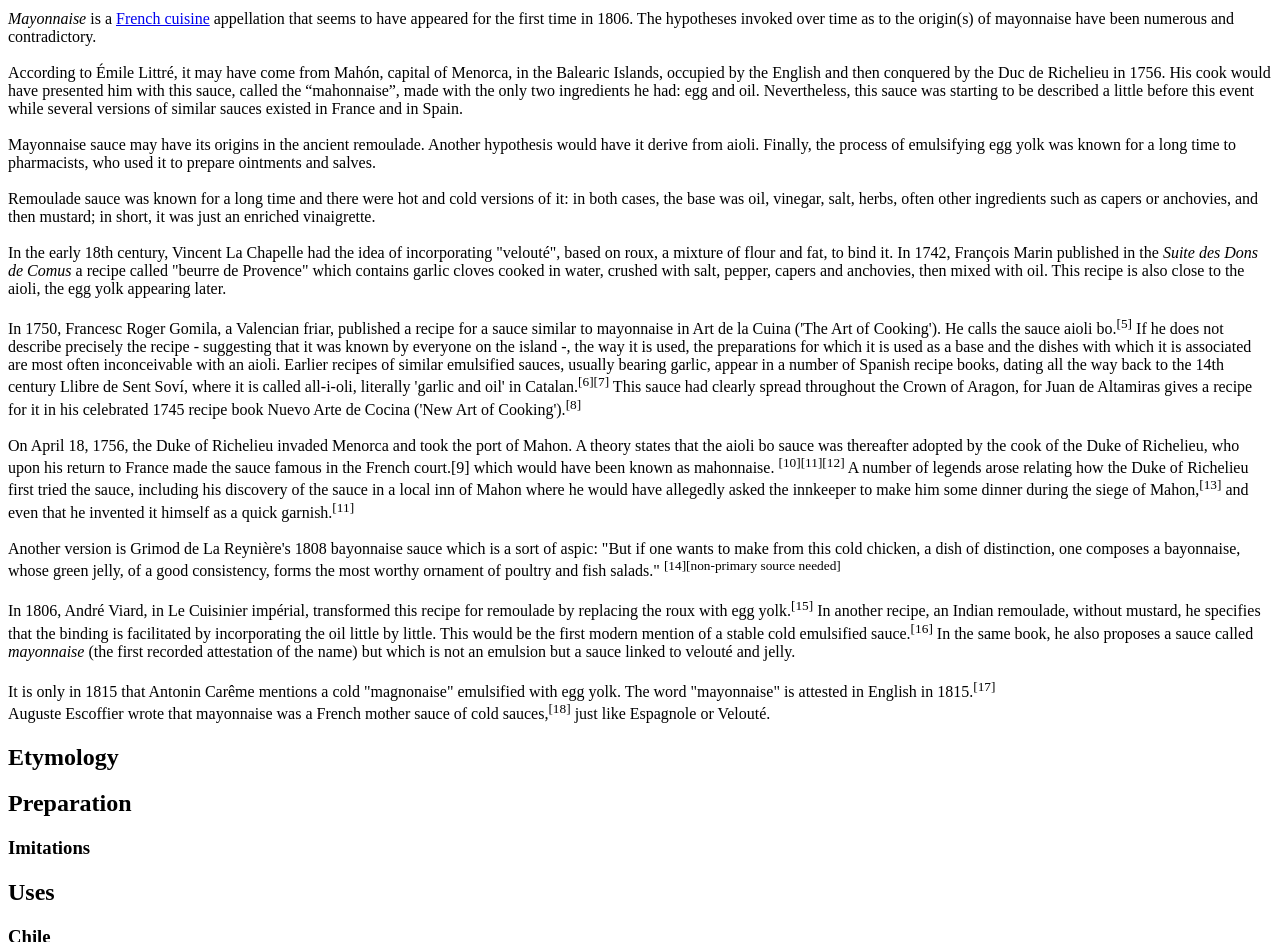
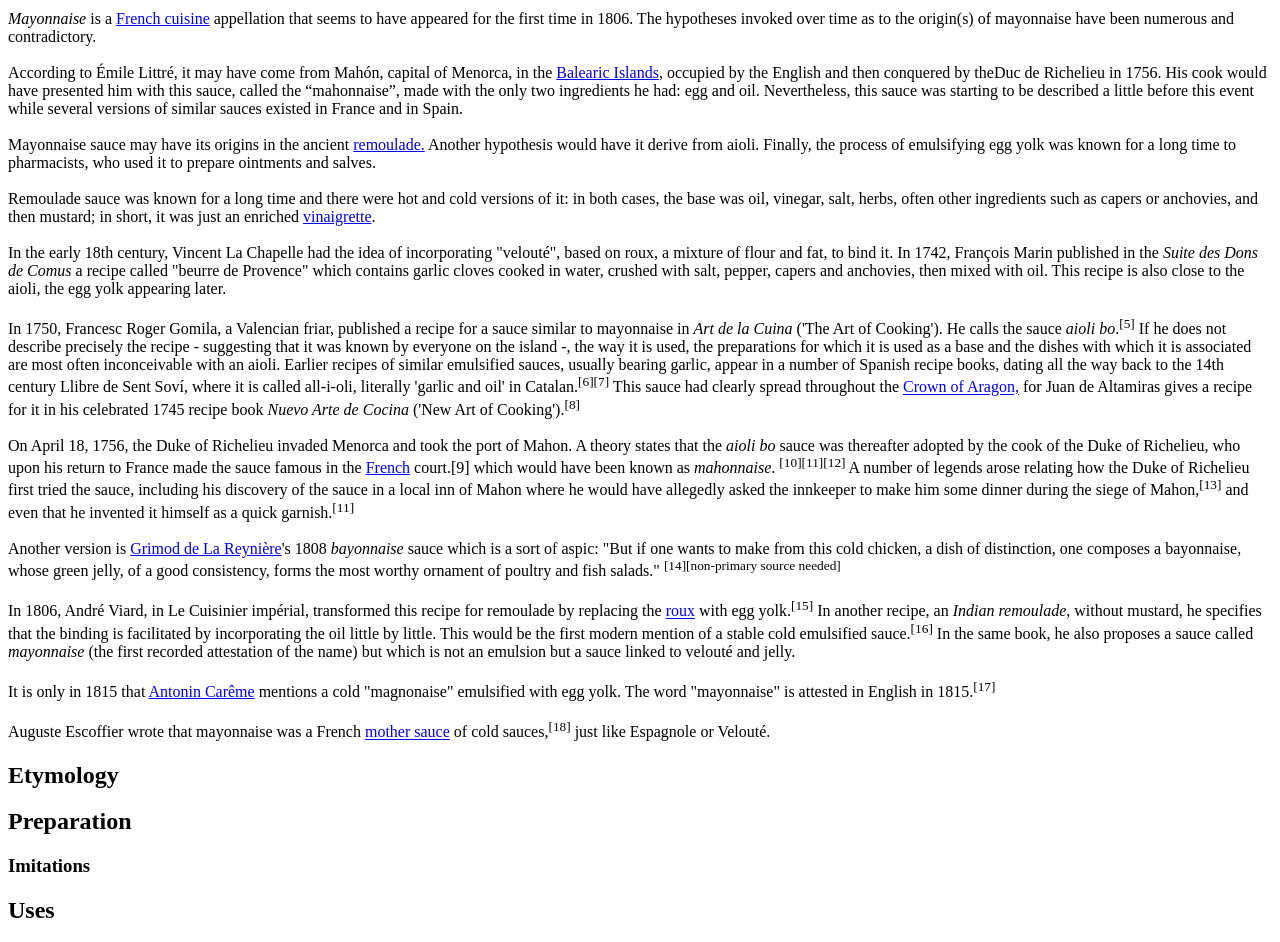
Before and after one commit to nabu1980/nabu1980.github.io, a plain HTML site: page assignment3.html in a window 1280 px wide. Shown: the part 560-1502 px from the top of the page. Drawn offline with Linux system fonts and the light colour scheme.

Commit message:
Update assignment3.html

```diff
--- a/assignment3.html
+++ b/assignment3.html
@@ -46,64 +46,84 @@
           appellation that seems to have appeared for the first time in 1806.
           The hypotheses invoked over time as to the origin(s) of mayonnaise have been
           numerous and contradictory. <br> <br>
+
           According to Émile Littré, it may have come from Mahón, capital of Menorca,
-          in the Balearic Islands, occupied by the English and then conquered by the
-          Duc de Richelieu in 1756. His cook would have presented him with this sauce,
-          called the “mahonnaise”, made with the only two ingredients he had: egg
-          and oil. Nevertheless, this sauce was starting to be described a little
-          before this event while several versions of similar sauces existed in
-          France and in Spain. <br> <br>
-          Mayonnaise sauce may have its origins in the ancient remoulade. Another
+          in the <a href="https://en.wikipedia.org/wiki/Balearic_Islands">Balearic Islands</a>,
+          occupied by the English and then conquered by theDuc de Richelieu in 1756.
+          His cook would have presented him with this sauce, called the “mahonnaise”,
+          made with the only two ingredients he had: egg and oil. Nevertheless,
+          this sauce was starting to be described a little before this event while
+          several versions of similar sauces existed in France and in Spain. <br> <br>
+
+          Mayonnaise sauce may have its origins in the ancient
+          <a href="https://en.wikipedia.org/wiki/Remoulade">remoulade.</a> Another
           hypothesis would have it derive from aioli. Finally, the process of
           emulsifying egg yolk was known for a long time to pharmacists, who
           used it to prepare ointments and salves. <br> <br>
+
           Remoulade sauce was known for a long time and there were hot and cold
           versions of it: in both cases, the base was oil, vinegar, salt, herbs,
           often other ingredients such as capers or anchovies, and then mustard;
-          in short, it was just an enriched vinaigrette. <br> <br>
+          in short, it was just an enriched
+          <a href="https://en.wikipedia.org/wiki/Vinaigrette">vinaigrette</a>. <br> <br>
+
           In the early 18th century, Vincent La Chapelle had the idea of incorporating
           "velouté", based on roux, a mixture of flour and fat, to bind it. In 1742,
           François Marin published in the <em>Suite des Dons de Comus</em> a recipe called
           "beurre de Provence" which contains garlic cloves cooked in water, crushed
           with salt, pepper, capers and anchovies, then mixed with oil. This recipe is
           also close to the aioli, the egg yolk appearing later. <br> <br>
+
           In 1750, Francesc Roger Gomila, a Valencian friar, published a recipe for
-          a sauce similar to mayonnaise in Art de la Cuina ('The Art of Cooking').
-          He calls the sauce aioli bo.<sup>[5]</sup> If he does not describe precisely the recipe
+          a sauce similar to mayonnaise in <em>Art de la Cuina</em> ('The Art of Cooking').
+          He calls the sauce <em>aioli bo</em>.<sup>[5]</sup> If he does not describe precisely the recipe
           - suggesting that it was known by everyone on the island -, the way it is
           used, the preparations for which it is used as a base and the dishes with
           which it is associated are most often inconceivable with an aioli. Earlier
           recipes of similar emulsified sauces, usually bearing garlic, appear in a
           number of Spanish recipe books, dating all the way back to the 14th century
           Llibre de Sent Soví, where it is called all-i-oli, literally 'garlic and oil'
-          in Catalan.<sup>[6][7]</sup> This sauce had clearly spread throughout the Crown of Aragon,
+          in Catalan.<sup>[6][7]</sup> This sauce had clearly spread throughout the
+          <a href="https://en.wikipedia.org/wiki/Crown_of_Aragon">Crown of Aragon,</a>
           for Juan de Altamiras gives a recipe for it in his celebrated 1745 recipe book
-          Nuevo Arte de Cocina ('New Art of Cooking').<sup>[8]</sup> <br> <br>
+          <em>Nuevo Arte de Cocina</em> ('New Art of Cooking').<sup>[8]</sup> <br> <br>
+
           On April 18, 1756, the Duke of Richelieu invaded Menorca and took the port
-          of Mahon. A theory states that the aioli bo sauce was thereafter adopted by
+          of Mahon. A theory states that the <em>aioli bo</em> sauce was thereafter adopted by
           the cook of the Duke of Richelieu, who upon his return to France made the
-          sauce famous in the French court.[9] which would have been known as mahonnaise.
+          sauce famous in the <a href="https://en.wikipedia.org/wiki/Versailles">French</a>
+          court.[9] which would have been known as <em>mahonnaise</em>.
           <sup>[10][11][12]</sup> A number of legends arose relating how the Duke of
           Richelieu first tried the sauce, including his discovery of the sauce in a
           local inn of Mahon where he would have allegedly asked the innkeeper to make
           him some dinner during the siege of Mahon,<sup>[13]</sup> and even that he invented it
           himself as a quick garnish.<sup>[11]</sup> <br> <br>
-          Another version is Grimod de La Reynière's 1808 bayonnaise sauce which is a
+
+          Another version is
+          <a href="https://en.wikipedia.org/wiki/Alexandre_Balthazar_Laurent_Grimod_de_La_Reyni%C3%A8re">Grimod de La Reynière</a>'s
+          1808 <em>bayonnaise</em> sauce which is a
           sort of aspic: "But if one wants to make from this cold chicken, a dish of
           distinction, one composes a bayonnaise, whose green jelly, of a good consistency,
           forms the most worthy ornament of poultry and fish salads."
           <sup>[14][non-primary source needed]</sup> <br> <br>
+
           In 1806, André Viard, in Le Cuisinier impérial, transformed this recipe for
-          remoulade by replacing the roux with egg yolk.<sup>[15]</sup> In another recipe, an Indian
-          remoulade, without mustard, he specifies that the binding is facilitated by
+          remoulade by replacing the <a href="https://en.wikipedia.org/wiki/Roux">roux</a>
+          with egg yolk.<sup>[15]</sup> In another recipe, an <em>Indian
+          remoulade</em>, without mustard, he specifies that the binding is facilitated by
           incorporating the oil little by little. This would be the first modern mention
           of a stable cold emulsified sauce.<sup>[16]</sup> In the same book, he also proposes a
           sauce called <em>mayonnaise</em> (the first recorded attestation of the name) but which
           is not an emulsion but a sauce linked to velouté and jelly. <br> <br>
-          It is only in 1815 that Antonin Carême mentions a cold "magnonaise"
-          emulsified with egg yolk. The word "mayonnaise" is attested in English in 1815.<sup>[17]</sup> <br>
-          Auguste Escoffier wrote that mayonnaise was a French mother sauce of cold
-          sauces,<sup>[18]</sup> just like Espagnole or Velouté. </p>
+
+          It is only in 1815 that
+          <a href="https://en.wikipedia.org/wiki/Marie-Antoine_Car%C3%AAme">Antonin Carême</a>
+          mentions a cold "magnonaise" emulsified with egg yolk. The word "mayonnaise"
+          is attested in English in 1815.<sup>[17]</sup> <br> <br>
+
+          Auguste Escoffier wrote that mayonnaise was a French
+          <a href="https://en.wikipedia.org/wiki/French_Mother_Sauces">mother sauce</a>
+          of cold sauces,<sup>[18]</sup> just like Espagnole or Velouté. </p>
 
       <h2 id="etym">Etymology</h2>
       <h2 id="prep">Preparation</h2>
```
